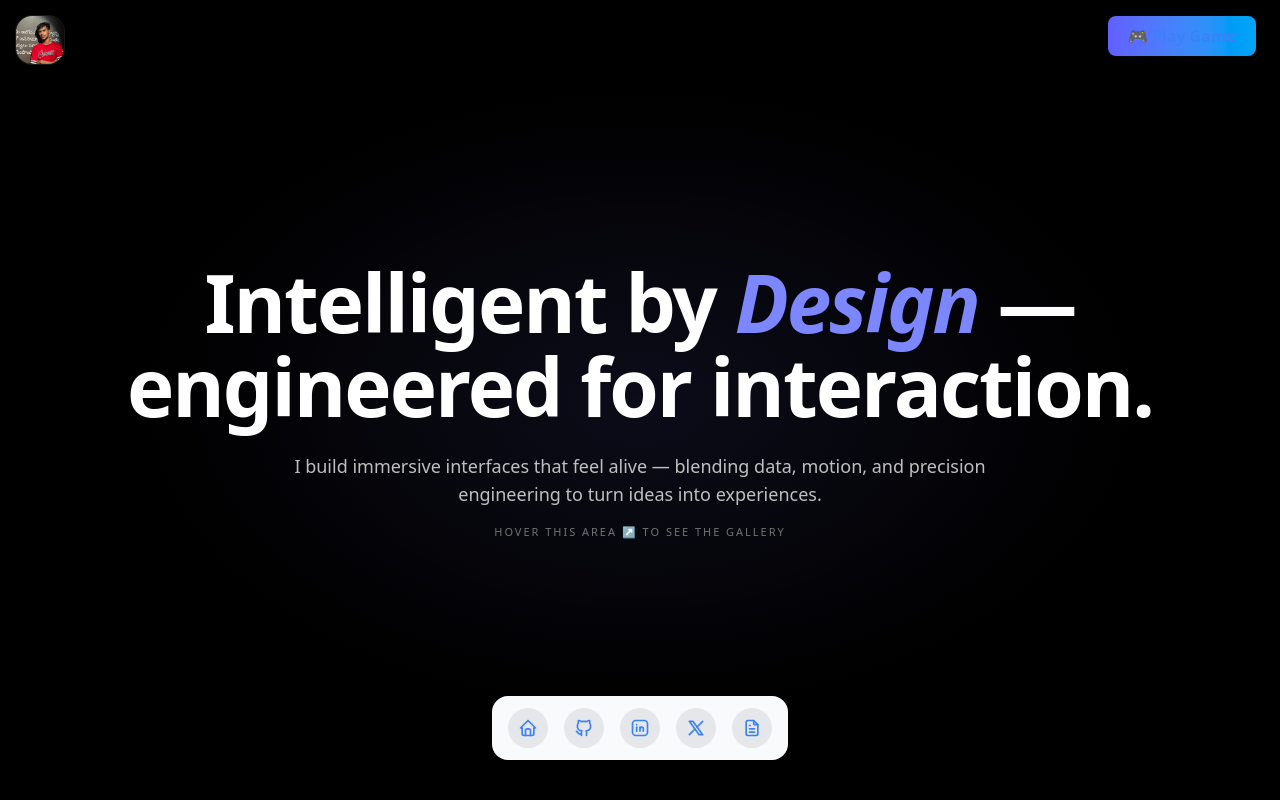
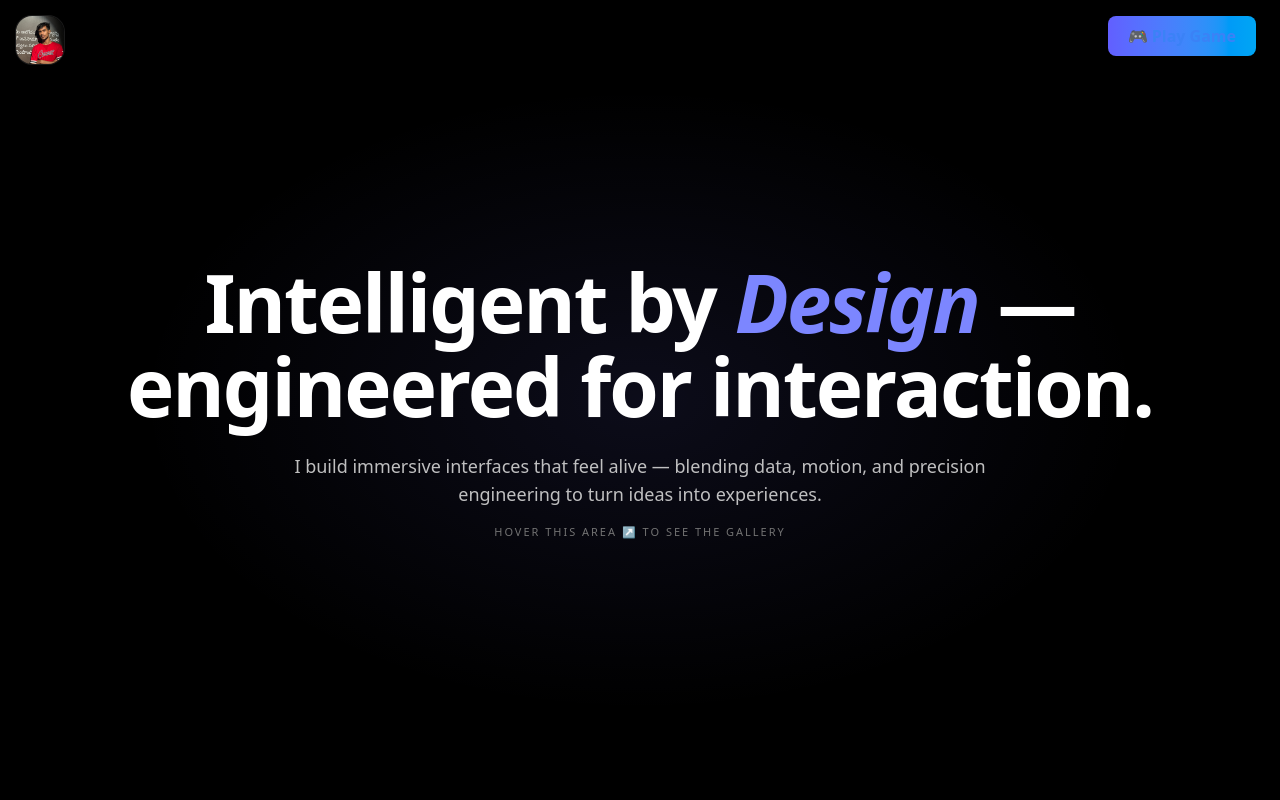
Before and after one commit to raunit45/portfolio, a Next.js app: page / in a window 1280 px wide. Shown: the top 800 px of the page. Built offline with nearby package versions, Linux system fonts and the light colour scheme.

Commit message:
removed useless code

```diff
--- a/app/page.tsx
+++ b/app/page.tsx
@@ -83,11 +83,7 @@ export default function Home() {
       </section>
 
       {/* ================= FLOATING DOCK ================= */}
-      <FloatingDock
-        items={links}
-        desktopClassName="fixed bottom-10 left-1/2 -translate-x-1/2 z-50"
-        mobileClassName="fixed bottom-5 right-5 z-50"
-      />
+
     </>
   );
 }
```
